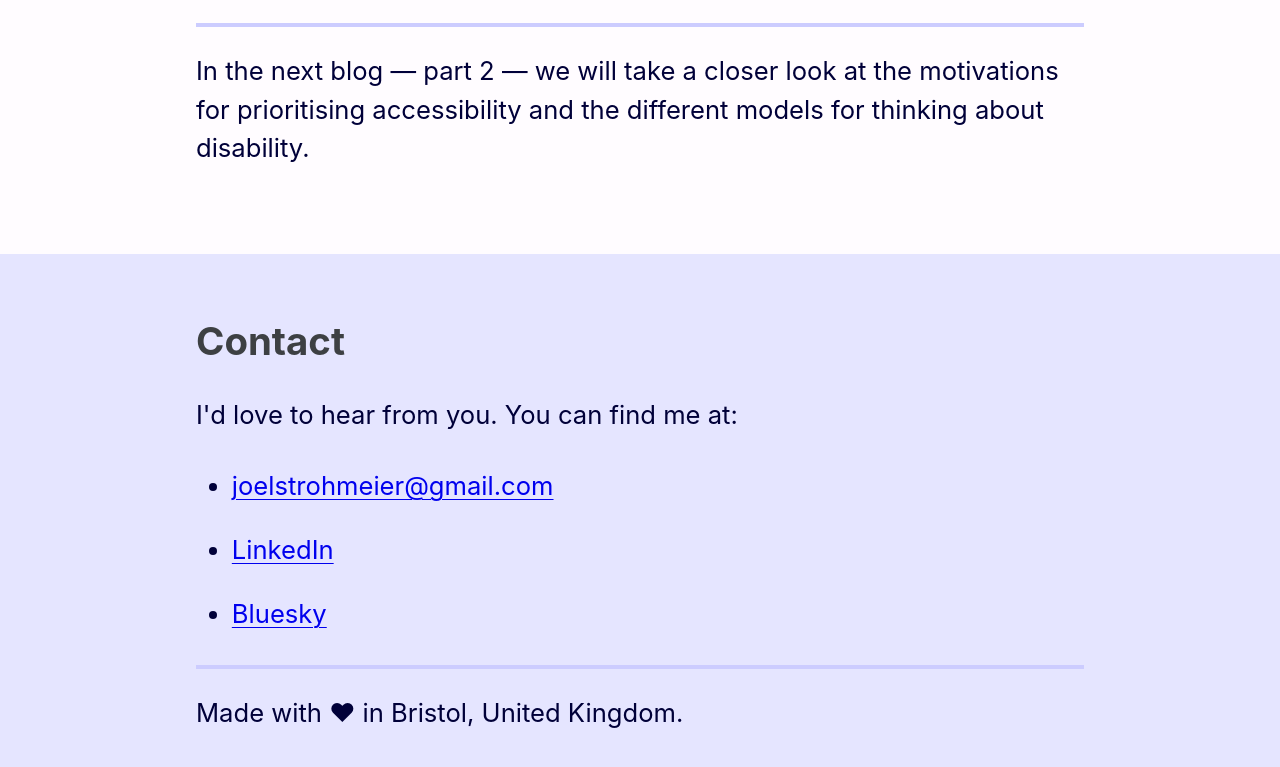
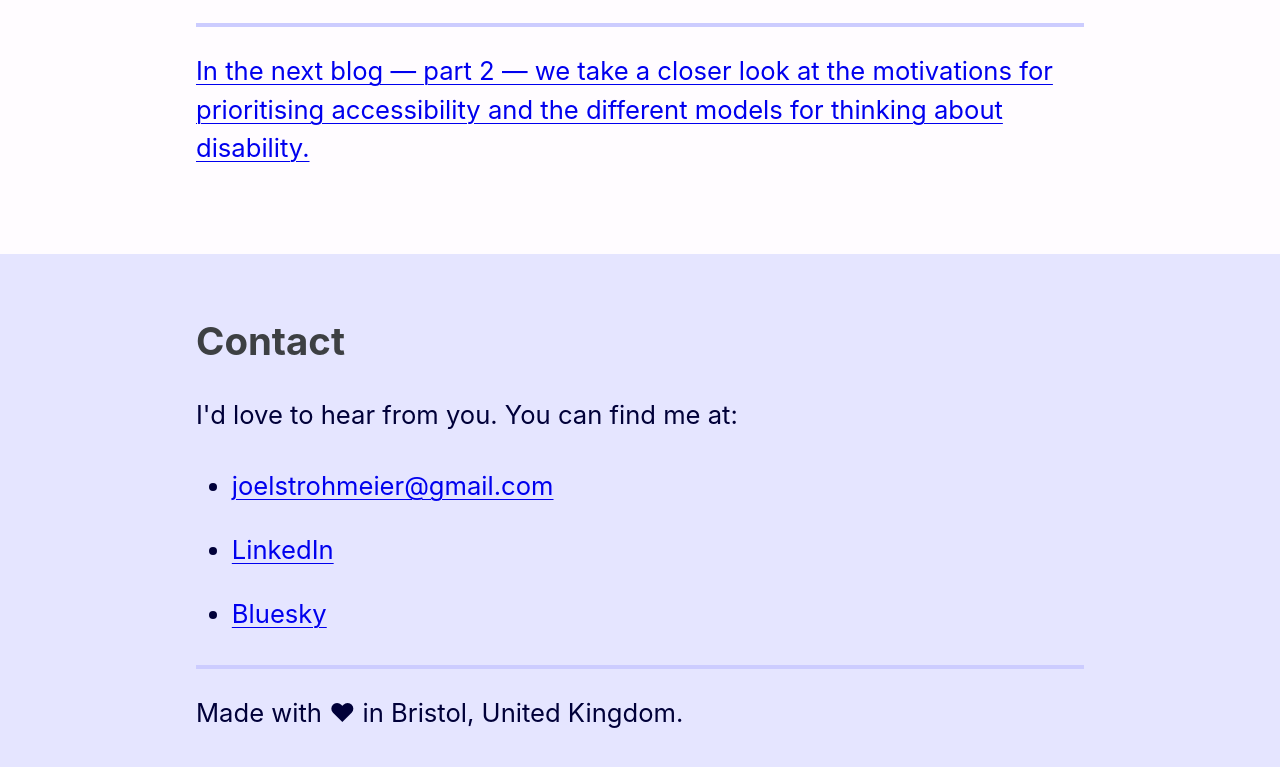
Before and after one commit to joelstrohmeier/website, an Eleventy site: page src/blog/start-learning-about-accessibility-part-1.md in a window 1280 px wide. Shown: the part 5988-6755 px from the top of the page. Built offline with nearby package versions, Linux system fonts and the light colour scheme; Eleventy itself is replaced by a stand-in of ours; files that its build step writes are made by us from their sources.

Commit message:
link added to start learning blog 1

```diff
--- a/src/blog/start-learning-about-accessibility-part-1.md
+++ b/src/blog/start-learning-about-accessibility-part-1.md
@@ -89,5 +89,5 @@ The World Health Organisation estimates that 16% of the world population experie
 
 <hr>
 
-In the next blog &mdash; part 2 &mdash; we will take a closer look at the motivations for prioritising accessibility and the different models for thinking about disability.
+<a href="https://www.joelstrohmeier.co.uk/blog/start-learning-about-accessibility-part-2/">In the next blog &mdash; part 2 &mdash; we take a closer look at the motivations for prioritising accessibility and the different models for thinking about disability.</a>
 </p>
```
